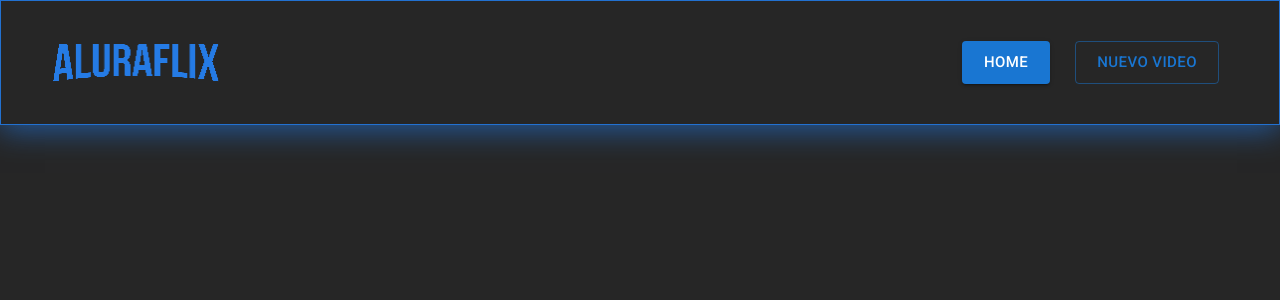
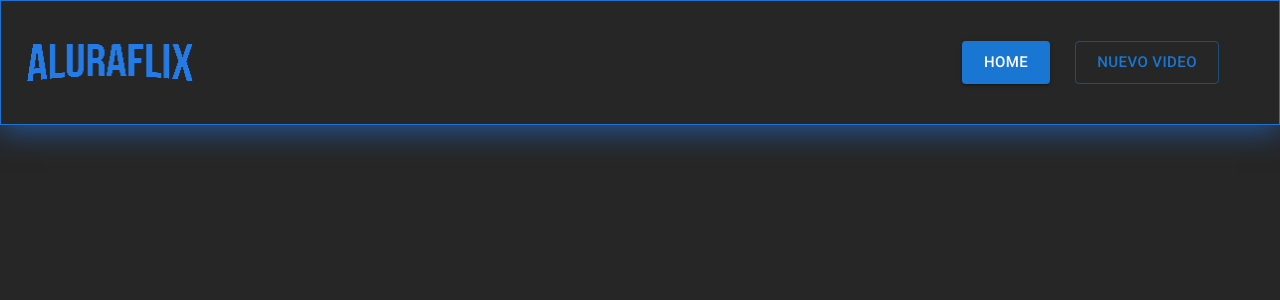
Before and after one commit to Kosmas1122/Challenge_AluraFlix, a React (Vite) app: page / in a window 1280 px wide. Shown: the top 300 px of the page. Built offline with nearby package versions, Linux system fonts and the light colour scheme.

Commit message:
Ajustes en <Header/> Responsivo.

```diff
--- a/src/components/Header/index.jsx
+++ b/src/components/Header/index.jsx
@@ -5,12 +5,12 @@ import { useState } from "react";
 
 const HeaderStyled = styled.header`
   // Phone:
-  @media (max-width: 479px) {
+  @media (max-width: 430px) {
     display: none;
   }
 
   // Tablets - Desktop:
-  @media (min-width: 480px) and (max-width: 1024px) {
+  @media (min-width: 430px) and (max-width: 1024px) {
     box-sizing: border-box;
     display: flex;
     flex-direction: row;
@@ -47,17 +47,17 @@ const HeaderStyled = styled.header`
 const LogoStyled = styled.img`
     width: 168.45px;
     height: 40px;
-    margin-left: 51px;
+    margin-left: 25px;
 `;
 
 const BotonesStyled = styled.div`
   // Phone:
-  @media (max-width: 479px) {
+  @media (max-width: 430px) {
     display: none;
   }
 
   // Tablets - Desktop:
-  @media (min-width: 480px) and (max-width: 1024px) {
+  @media (min-width: 430px) and (max-width: 1024px) {
     display: flex;
     flex-direction: row;
     gap: 25px;
```
